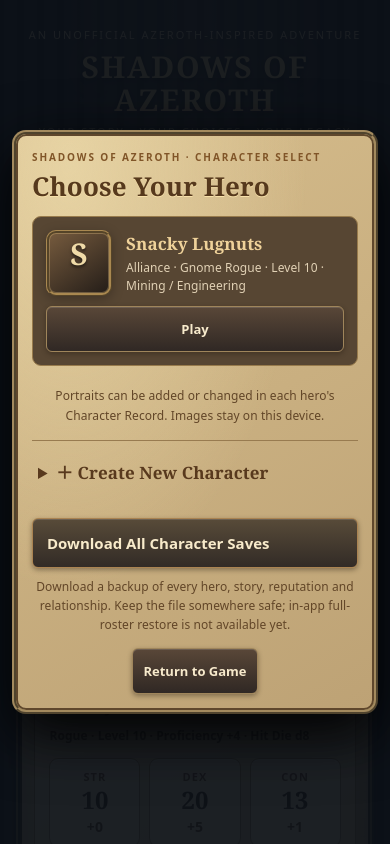
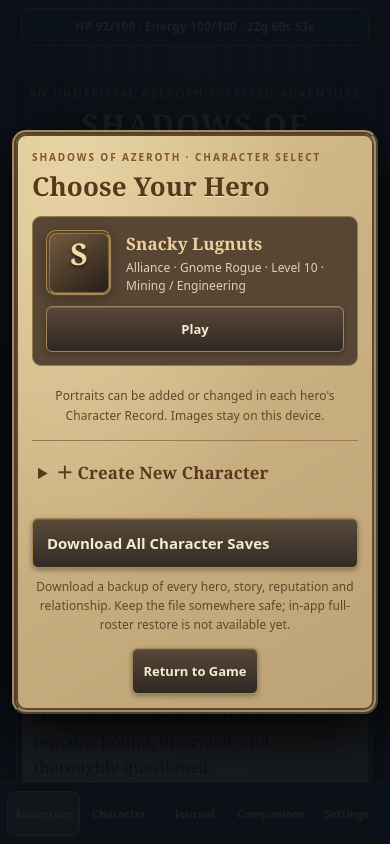
Before and after one commit to SnackyShadowsofAzeroth/shadows-of-azeroth-rpg, a plain HTML site: page public/index.html in a window 390 px wide. Shown: the top 844 px of the page. Drawn offline with Linux system fonts and the light colour scheme.

Commit message:
Enable mobile tab layout in iPhone app

```diff
--- a/public/index.html
+++ b/public/index.html
@@ -46,7 +46,7 @@ button.soa-social-action{margin:0;border:1px solid #54657b;background:#233248;pa
 .soa-companion-panel .soa-interactions{grid-template-columns:repeat(2,minmax(0,1fr))}
 .soa-companion-panel button.soa-social-action:disabled{cursor:not-allowed}
 @media(max-width:370px){.soa-relation-metrics{gap:5px}.soa-relation-cell{padding:7px}.soa-relation-label{font-size:10px}}
-</style><style id="soa-turn-safety">.soa-pending{border:1px solid #b28c53;background:#4e3d2540;padding:12px;border-radius:10px;color:#eadbb7;font:13px/1.6 system-ui}#campaign-status{padding:7px 0;line-height:1.6}#campaign-scene button:disabled{cursor:wait;opacity:.56}</style><link rel="stylesheet" href="./theme.css"><link rel="stylesheet" href="./characters.css"><link rel="stylesheet" href="./portraits.css"><link rel="stylesheet" href="./chronicle.css"><link rel="stylesheet" href="./progression.css"><link rel="stylesheet" href="./abilities.css"><link rel="stylesheet" href="./chapters.css"><link rel="stylesheet" href="./reputation.css"></head>
+</style><style id="soa-turn-safety">.soa-pending{border:1px solid #b28c53;background:#4e3d2540;padding:12px;border-radius:10px;color:#eadbb7;font:13px/1.6 system-ui}#campaign-status{padding:7px 0;line-height:1.6}#campaign-scene button:disabled{cursor:wait;opacity:.56}</style><link rel="stylesheet" href="./theme.css"><link rel="stylesheet" href="./characters.css"><link rel="stylesheet" href="./portraits.css"><link rel="stylesheet" href="./chronicle.css"><link rel="stylesheet" href="./progression.css"><link rel="stylesheet" href="./abilities.css"><link rel="stylesheet" href="./chapters.css"><link rel="stylesheet" href="./reputation.css"><link rel="stylesheet" href="./mobile-layout.css"></head>
 <body class="theme-alternative"><main><header><div class="eyebrow">An unofficial Azeroth-inspired adventure</div><h1>SHADOWS OF AZEROTH</h1><div class="eyebrow">Your Story · Your Choices · Your Legacy</div></header>
 <section class="panel"><div style="display:flex;justify-content:space-between;align-items:center"><h2 id="soa-player-name">Snacky Lugnuts</h2><span id="soa-player-class" class="tag">SI:7 · Combat Swords</span></div><div class="stats"><div class="stat">Health <div class="num" id="hp"></div><div class="bar"><i id="hpbar"></i></div></div><div class="stat">Energy <div class="num" id="energy"></div><div class="bar energy"><i id="enbar"></i></div></div><div class="stat wide">Gold <strong id="gold"></strong></div><div class="stat">Time <strong id="time"></strong></div><div class="stat">Alert <strong id="alert"></strong></div></div><div class="abilities" id="abilities"></div></section>
 <section class="panel"><div class="eyebrow" id="chapter"></div><h2 id="title"></h2><div id="scene"></div><div id="choices"></div></section>
@@ -186,4 +186,4 @@ document.querySelector("#ai-enabled").checked=localStorage.getItem("soa-ai-enabl
 document.querySelector("#ai-test").onclick=()=>aiCall(true);
 document.querySelector("#ai-generate").onclick=()=>aiCall(false);
 load();render();if("serviceWorker"in navigator)navigator.serviceWorker.register("./sw.js").catch(()=>{});
-</script><script src="./portraits.js" defer></script><script src="./characters.js" defer></script><script src="./progression.js" defer></script><script src="./abilities.js" defer></script><script src="./chronicle.js" defer></script><script src="./combat-rules.js" defer></script><script src="./campaign.js" defer></script><script src="./reputation.js" defer></script><script src="./companions.js" defer></script></body></html>
+</script><script src="./portraits.js" defer></script><script src="./characters.js" defer></script><script src="./progression.js" defer></script><script src="./abilities.js" defer></script><script src="./chronicle.js" defer></script><script src="./combat-rules.js" defer></script><script src="./campaign.js" defer></script><script src="./reputation.js" defer></script><script src="./companions.js" defer></script><script src="./mobile-layout.js" defer></script></body></html>
```
